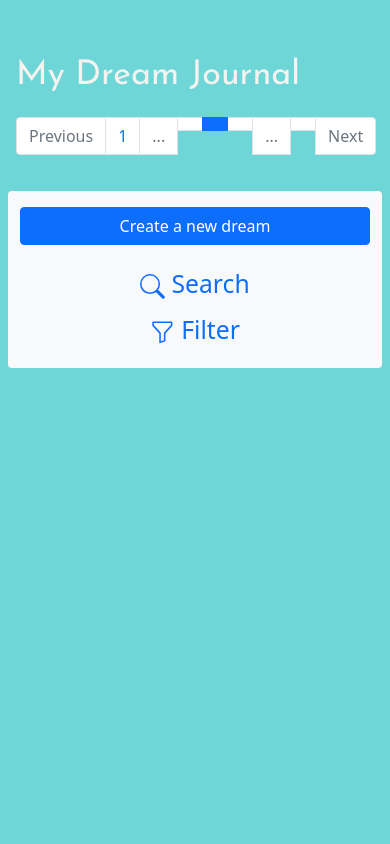
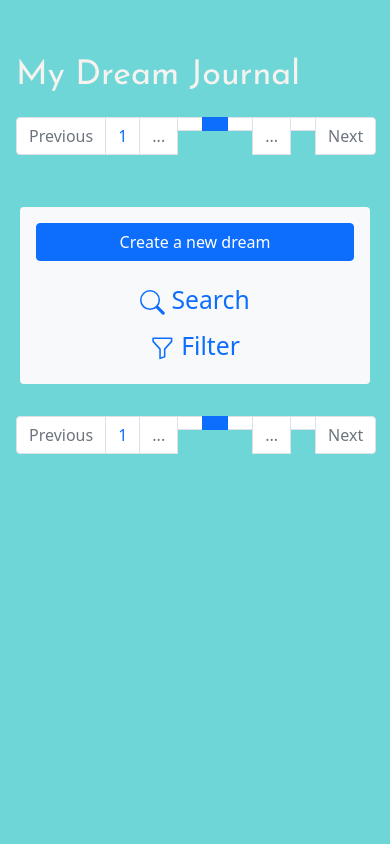
Before and after one commit to mrmaxguns/dream-journal, a Flask app: template dream-journal/templates/index.html in a window 390 px wide. Run offline with Flask 2, Linux system fonts and the light colour scheme; the template is opened without the code that fills it, so the values that code supplies are empty; some libraries are stand-ins or nearby versions.

Commit message:
made more responsive on mobile, minor styling issues

```diff
--- a/dream-journal/templates/index.html
+++ b/dream-journal/templates/index.html
@@ -20,27 +20,13 @@
         </div>
 
         <div id="contentFrame" class="py-3 px-1">
-          <div class="row">
+          <div class="row d-flex">
 
-            <div class="col-md-9 t-dark">
-              <ul class="list-group list-group-flush rounded">
-                {% for id, dream_data in dreams.items() %}
-                <li class="list-group-item p-3">
-                  <h3 class="t-main-font"><a class="no-u t-dark" href="{{ url_for('dream_page', dream_id=id) }}">{{ dream_data.title }}</a>&nbsp;&nbsp;
-                  {% for tag in dream_data.tags %}
-                  <span class="badge bg-secondary"><a class="no-u" href="{{ url_for('filter_by', by='tag', q=tag) }}"><span class="t-light">{{ tag }}</span></a></span>&nbsp;
-                  {% endfor %}</h3>
-                  <div class="preview">
-                    <a class="no-u t-dark" href="{{ url_for('dream_page', dream_id=id) }}"><p>{{ dream_data.excerpt }}...</p></a>
-                  </div>
-                </li>
-                {% endfor %}
-              </ul>
-            </div>
-
-            <div class="col-md bg-light rounded">
-              <div class="py-3">
-                <a class="btn btn-primary btn-block" href="{{ url_for('create_dream') }}" role="button">Create a new dream</a>
+            <div class="col-md order-md-last mt-3">
+              <div class="py-3 bg-light rounded">
+                <div class="px-3">
+                  <a class="btn btn-primary btn-block" href="{{ url_for('create_dream') }}" role="button">Create a new dream</a>
+                </div>
                 <div class="pt-4">
                   <h2 class="text-center">
                     <a class="no-u" href="{{ url_for('search') }}">
@@ -63,7 +49,29 @@
               </div>
             </div>
 
+            <div class="col-md-9 t-dark order-md-first mt-3">
+              <ul class="list-group list-group-flush rounded">
+                {% for id, dream_data in dreams.items() %}
+                <li class="list-group-item p-3">
+                  <h3 class="t-main-font"><a class="no-u t-dark" href="{{ url_for('dream_page', dream_id=id) }}">{{ dream_data.title }}</a>&nbsp;&nbsp;
+                  {% for tag in dream_data.tags %}
+                  <span class="badge bg-secondary"><a class="no-u" href="{{ url_for('filter_by', by='tag', q=tag) }}"><span class="t-light">{{ tag }}</span></a></span>&nbsp;
+                  {% endfor %}</h3>
+                  <div class="preview">
+                    <a class="no-u t-dark" href="{{ url_for('dream_page', dream_id=id) }}"><p>{{ dream_data.excerpt }}...</p></a>
+                  </div>
+                </li>
+                {% endfor %}
+              </ul>
+            </div>
+
           </div>
+        </div>
+
+        <div class="pb-1">
+          {% with pagination=pagination %}
+            {% include "includes/pagination.html" %}
+          {% endwith %}
         </div>
 
       </div>
```
